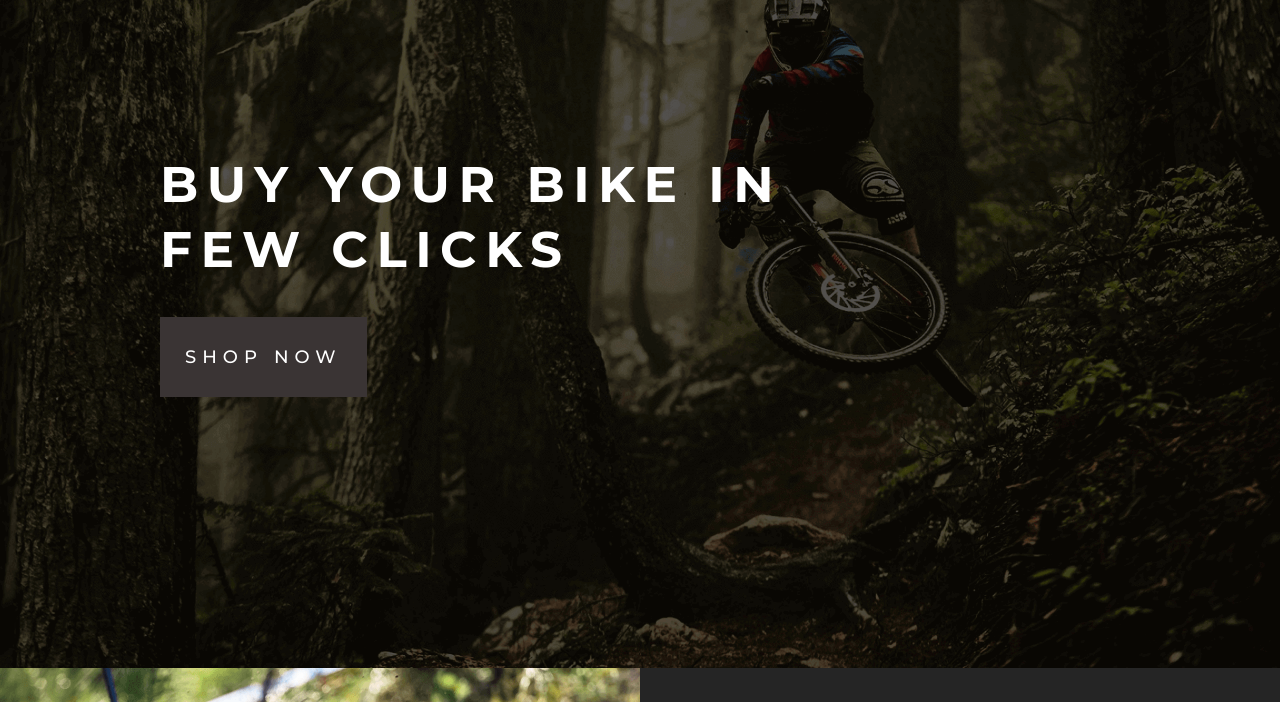
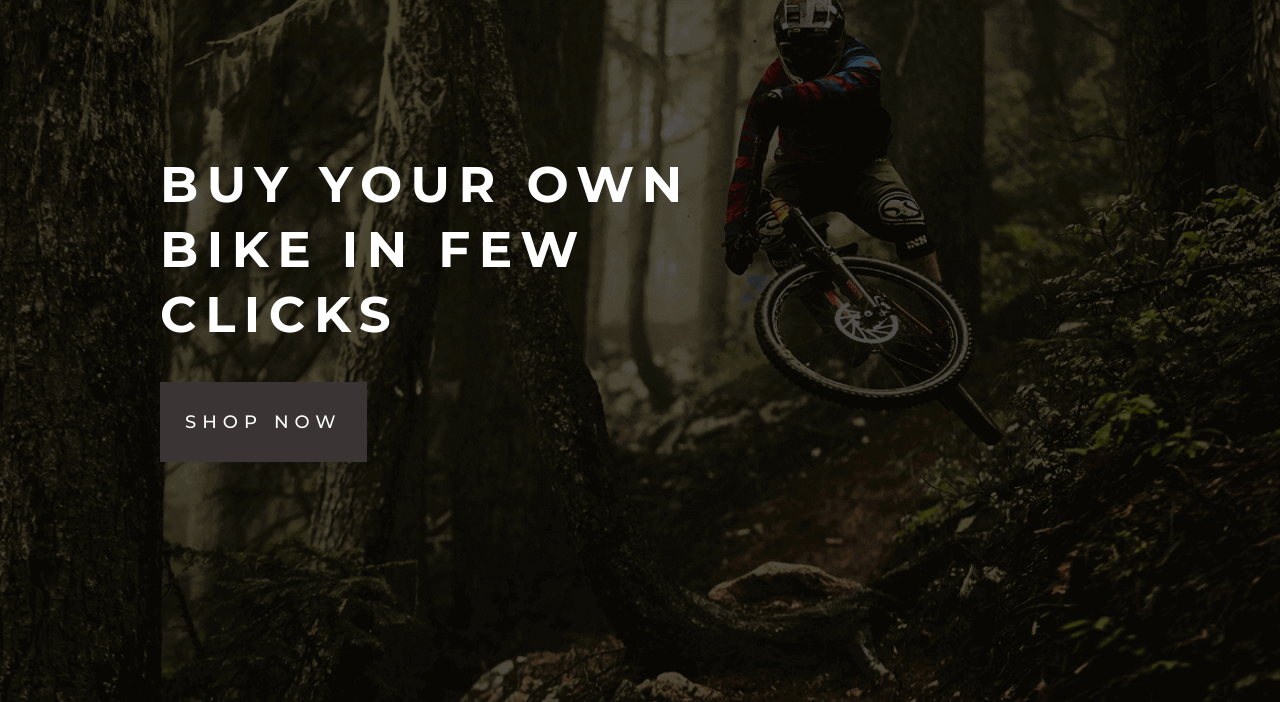
Before and after one commit to Olegbooy/MTB-INTRO, a plain HTML site: page index.html in a window 1280 px wide. Shown: the part 98-800 px from the top of the page. Drawn offline with Linux system fonts and the light colour scheme.

Commit message:
Update index.html

```diff
--- a/index.html
+++ b/index.html
@@ -55,7 +55,7 @@
         <div class="intro_container">
             <div class="intro_inner">
                 <h1 class="intro_title">
-                    buy your bike in few clicks
+                    buy your own bike in few clicks
                 </h1>
                 <a href="https://olegbooy.github.io/MTB-BIKES/" class="intro_button">shop now</a>
             </div>
```
